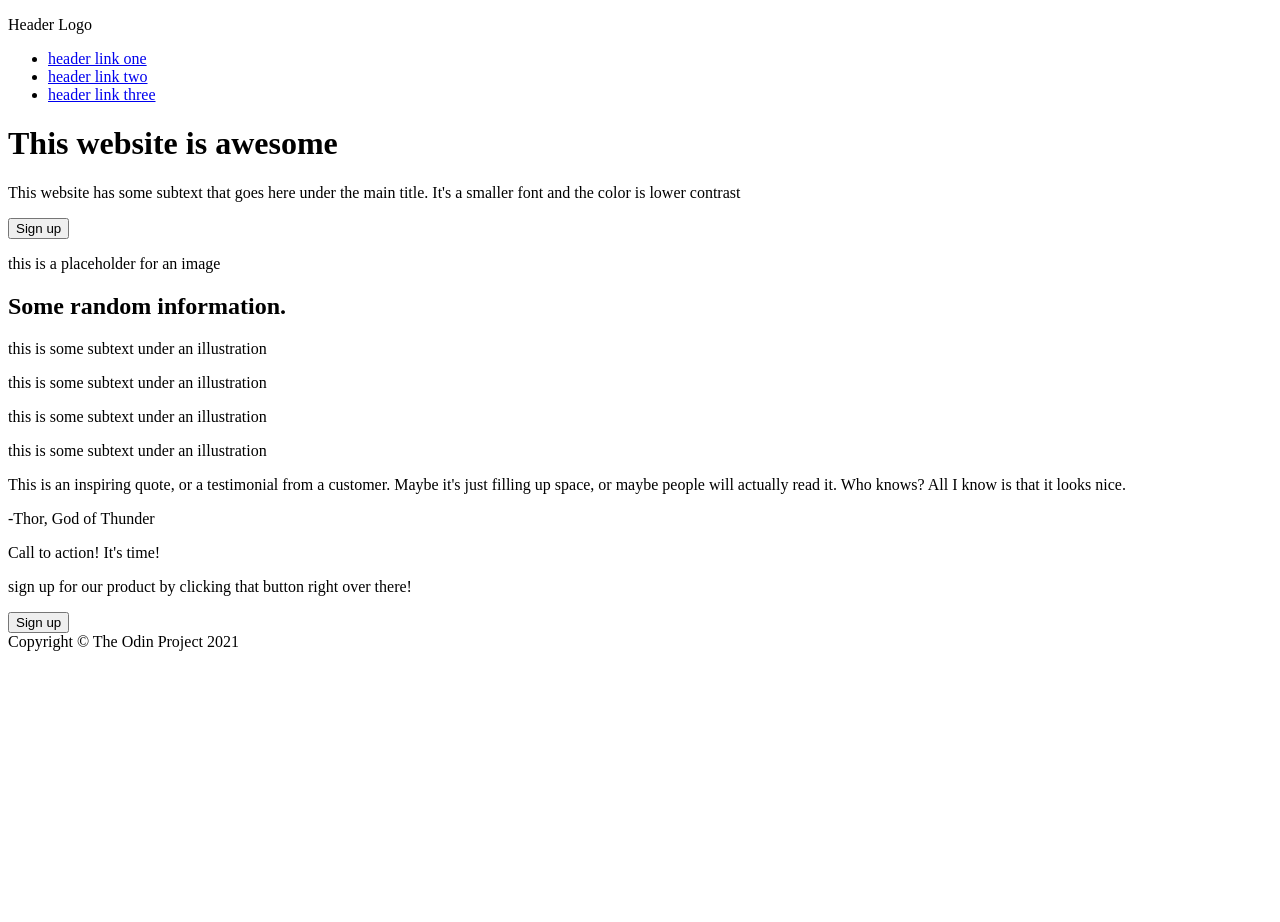
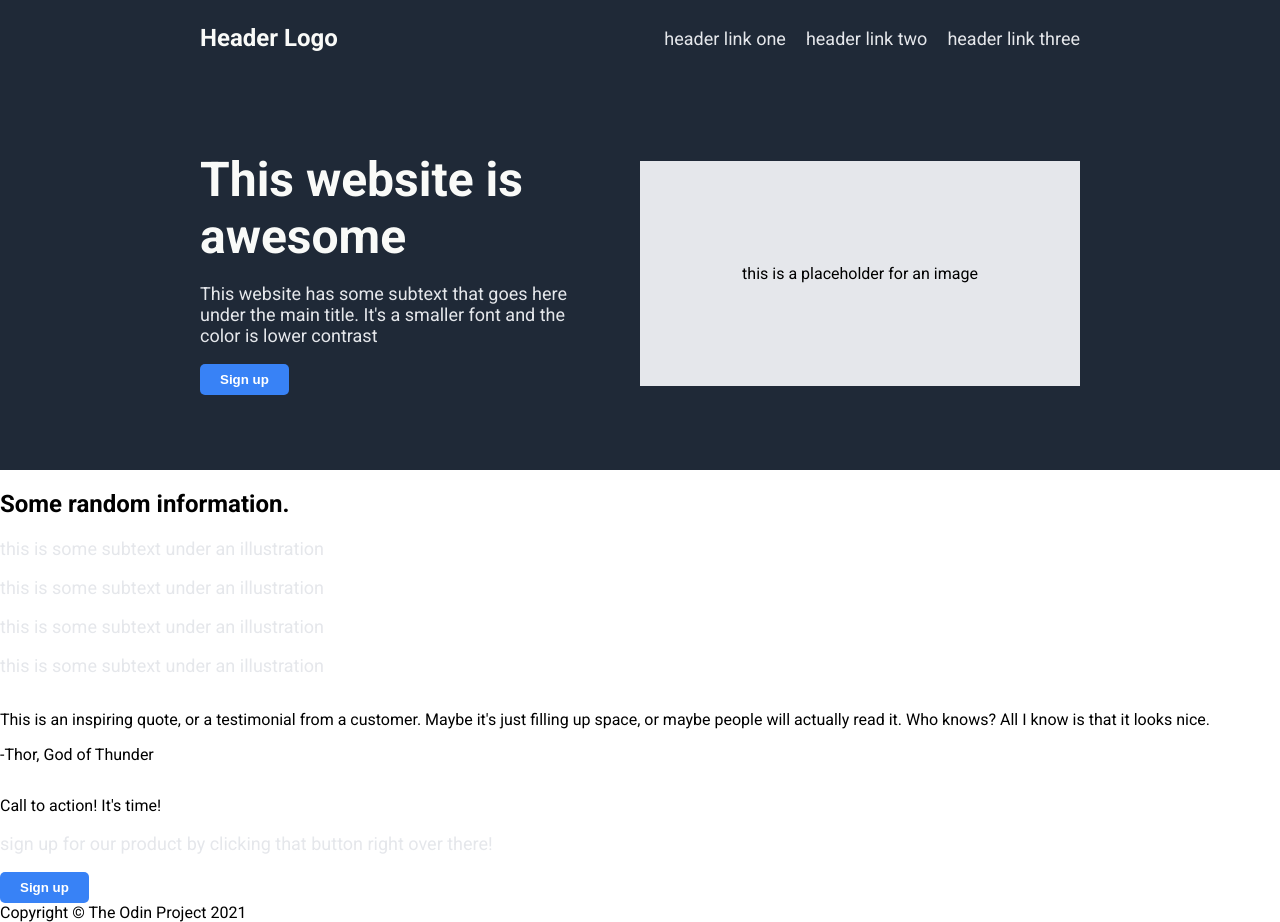
Before and after one commit to sachabate/Odin-LandingPage, a plain HTML site: page index.html in a window 1280 px wide. Before the commit the page ends 800 px from the top, so only its background shows below. Drawn offline with Linux system fonts and the light colour scheme.

Commit message:
add CSS style for top half of page

```diff
--- a/index.html
+++ b/index.html
@@ -9,7 +9,7 @@
 </head>
 <body>
     <div class="header">
-        <p>Header Logo</p>
+        <p class="header-logo">Header Logo</p>
         <ul>
             <li><a href="#">header link one</a></li>
             <li><a href="#">header link two</a></li>
--- a/style.css
+++ b/style.css
@@ -0,0 +1,89 @@
+@import url('https://fonts.googleapis.com/css2?family=Roboto:wght@400;700&display=swap');
+
+body {
+    display: flex;
+    flex-direction: column;
+    justify-content: center;
+    margin: 0;
+    font-family: Roboto, sans-serif;
+}
+
+.header, .block-one {
+    padding: 0 200px;
+}
+
+.header {
+    display: flex;
+    justify-content: space-between;
+    background-color: #1f2937;
+    font-size: 24px;
+    align-items: center;
+}
+
+.header-logo {
+    font-weight: bold;
+    color: #f9faf8;
+}
+
+a {
+    text-decoration: none;
+    font-size: 18px;
+    color: #e5e7eb;
+}
+
+ul {
+    display: flex;
+    gap: 20px;
+    list-style-type: none;
+    font-size: 18px;
+}
+
+.block-one {
+    display: flex;
+    align-items: center;
+    justify-content: space-between;
+    gap: 40px;
+    padding: 75px 200px;
+    background-color: #1f2937;
+}
+
+.title {
+    margin: 0;
+    color: #f9faf8;
+    font-size: 48px;
+    font-weight: bolder;
+    max-width: 350px;
+}
+
+.subtext {
+    color: #e5e7eb;
+    font-size: 18px;
+}
+
+.left-content {
+    display: flex;
+    flex-direction: column;
+    flex: 1;
+    max-width: 400px;
+}
+
+.image {
+    display: flex;
+    flex: 1;
+    background-color: #e5e7eb;
+    align-items: center;
+    justify-content: center;
+    min-height: 225px;
+    min-width: auto;
+    max-width: 500px;
+}
+
+button {
+    background-color: #3882f6;
+    color: white;
+    font-weight: bold;
+    border-radius: 5px;
+    border: none;
+    padding: 8px 20px;
+    max-width: fit-content;
+}
```
